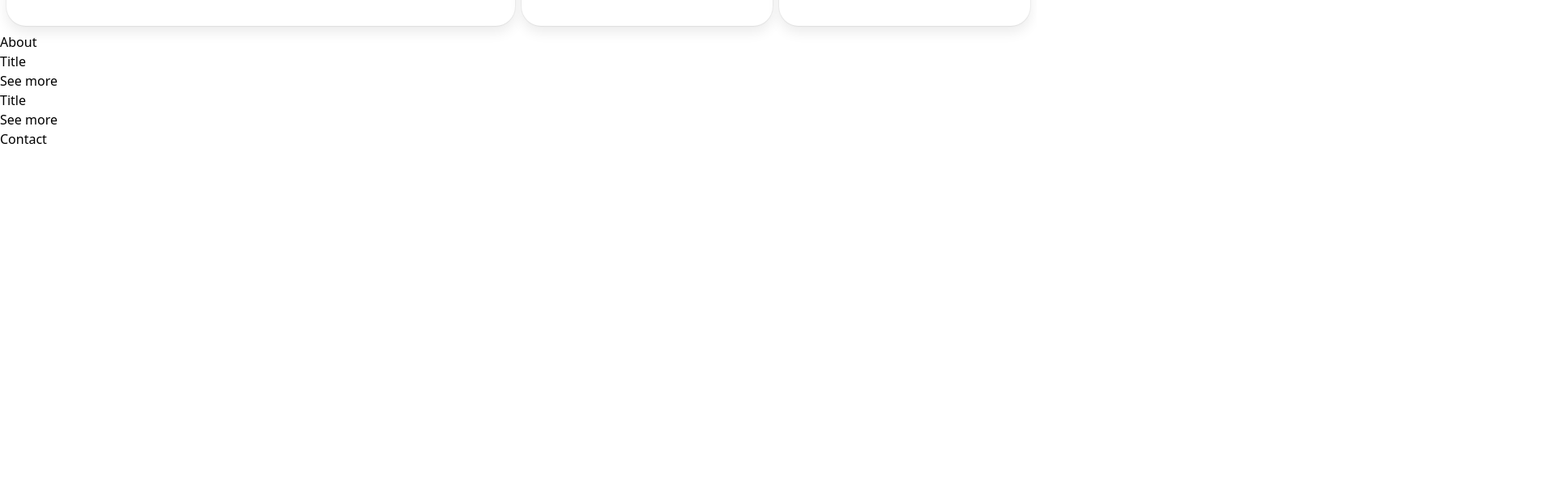
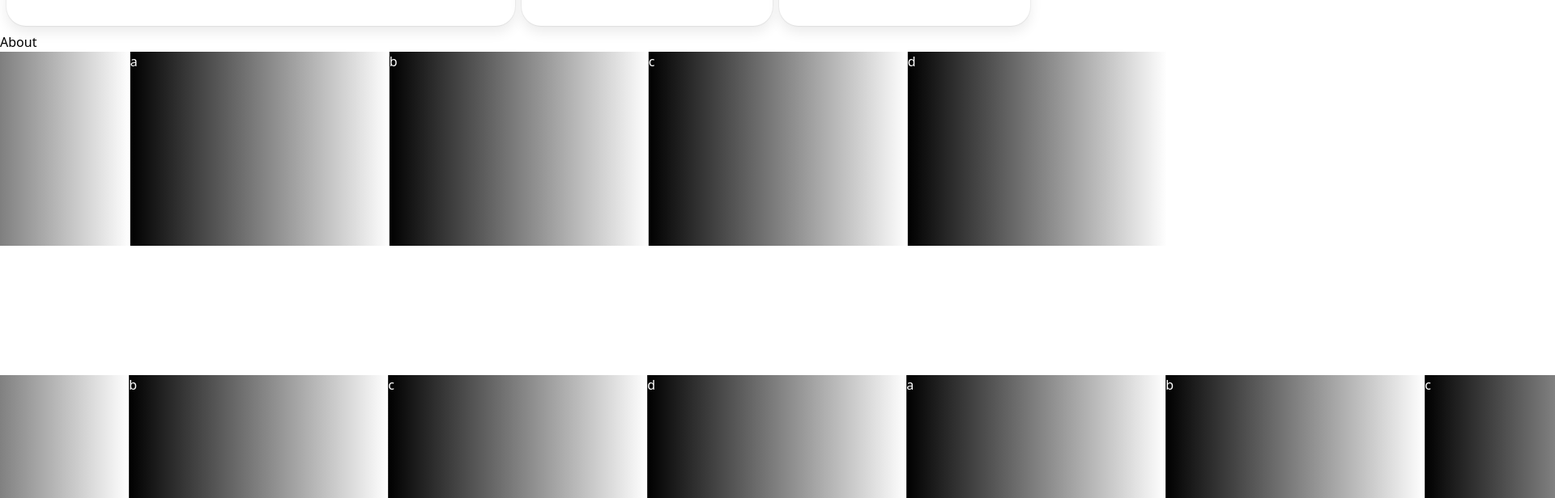
Before and after one commit to stoicperson/portfolio, a Next.js app: page / in a window 1280 px wide. Shown: the part 760-1376 px from the top of the page at 81% size, 1920 px wide, since content can reach past the window. Before the commit the page ends 944 px from the top, so only its background shows below. Built offline with nearby package versions, Linux system fonts and the light colour scheme.

Commit message:
Update carousel tsx

```diff
--- a/components/carousel/index.tsx
+++ b/components/carousel/index.tsx
@@ -1,13 +1,62 @@
+import styles from "./index.module.scss";
+import {
+  motion,
+  useAnimationFrame,
+  useMotionValue,
+  useScroll,
+  useSpring,
+  useTransform,
+  useVelocity,
+} from "framer-motion";
+import { useRef } from "react";
+
+const wrap = (min: number, max: number, v: number) => {
+  const rangeSize = max - min;
+  return ((((v - min) % rangeSize) + rangeSize) % rangeSize) + min;
+};
+
 interface IProps {
-  children: JSX.Element | JSX.Element[];
+  baseVelocity: number;
 }
 
-const Carousel = ({ children }: IProps) => {
+const Carousel = ({ baseVelocity }: IProps) => {
+  const baseX = useMotionValue(0);
+  const { scrollY } = useScroll();
+  const scrollVelocity = useVelocity(scrollY);
+  const smoothVelocity = useSpring(scrollVelocity, {
+    damping: 40,
+    stiffness: 500,
+  });
+  const velocityFactor = useTransform(smoothVelocity, [0, 1000], [0, 2.5], {
+    clamp: false,
+  });
+  const x = useTransform(baseX, (v) => `${wrap(-50, 0, v)}%`);
+  const directionFactor = useRef<number>(1);
+  useAnimationFrame((t, delta) => {
+    let moveBy = baseVelocity * (delta / 1000);
+
+    if (velocityFactor.get() < 0) {
+      directionFactor.current = -1;
+    } else if (velocityFactor.get() > 0) {
+      directionFactor.current = 1;
+    }
+
+    moveBy += directionFactor.current * moveBy * velocityFactor.get();
+
+    baseX.set(baseX.get() + moveBy);
+  });
   return (
-    <div>
-      <div>Title</div>
-      <div>{children}</div>
-      <div>See more</div>
+    <div className={styles.container}>
+      <motion.div className={styles.item} style={{ x }}>
+        <div>a</div>
+        <div>b</div>
+        <div>c</div>
+        <div>d</div>
+        <div>a</div>
+        <div>b</div>
+        <div>c</div>
+        <div>d</div>
+      </motion.div>
     </div>
   );
 };
```
